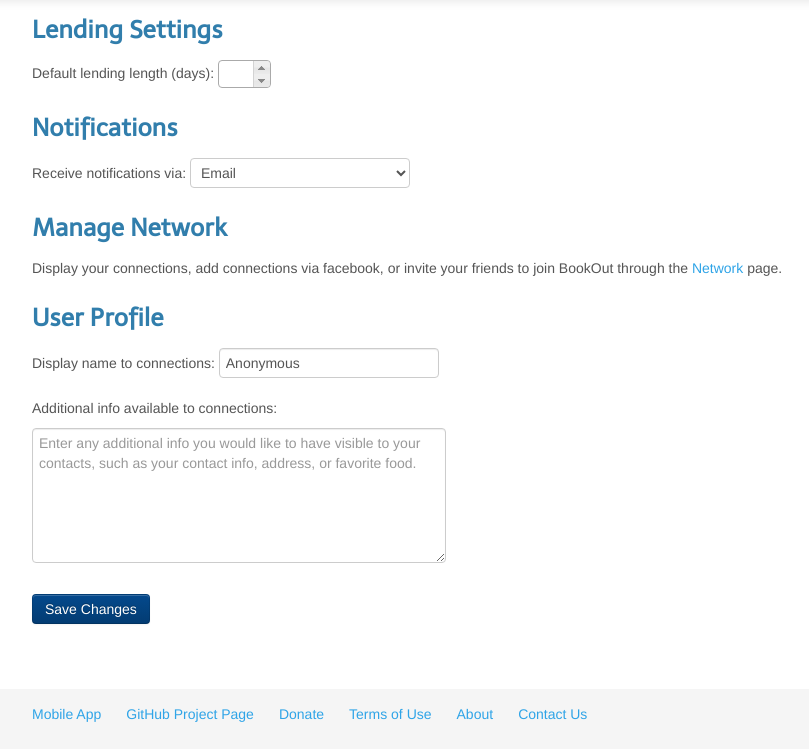
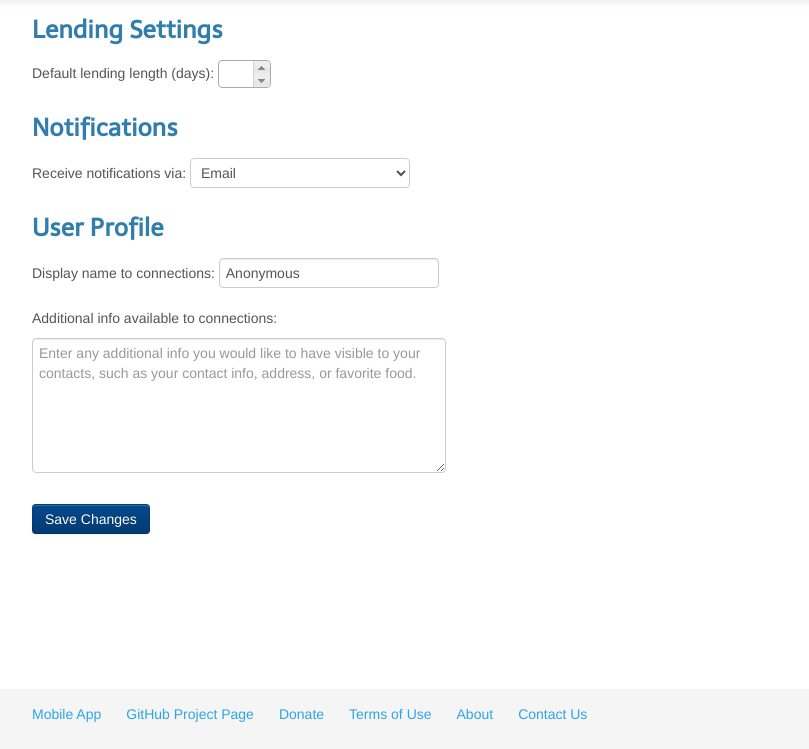
Before and after one commit to byu-osl/bookout, a Flask app: page /settings in a window 1280 px wide. Shown: the part 51-800 px from the top of the page, without its empty margins (23-832 px from the left). Run offline with Flask 2, Linux system fonts and the light colour scheme.

Commit message:
Removed Manage Network link from Settings
We previously had a link to manage network from the settings page. It
doesn't seem necessarily or helpful, though. The network link is in the
header.

```diff
--- a/bookout/templates/settings.html
+++ b/bookout/templates/settings.html
@@ -114,16 +114,6 @@
 <div class="row">
 	<div class="span12">
 
-		<h3>Manage Network</h3>
-
-		<p>Display your connections, add connections via facebook, or invite your friends to join BookOut through the <a href="/network">Network</a> page.</p>
-
-	</div>
-</div>
-
-<div class="row">
-	<div class="span12">
-
 		<h3>User Profile</h3>
 
 		<div class="control-group">
```
